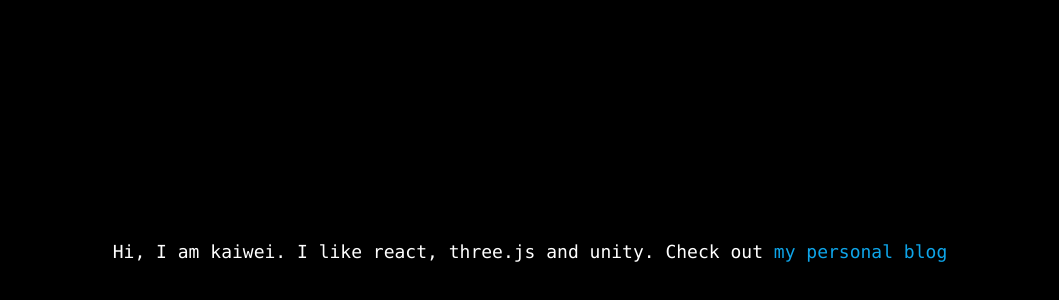
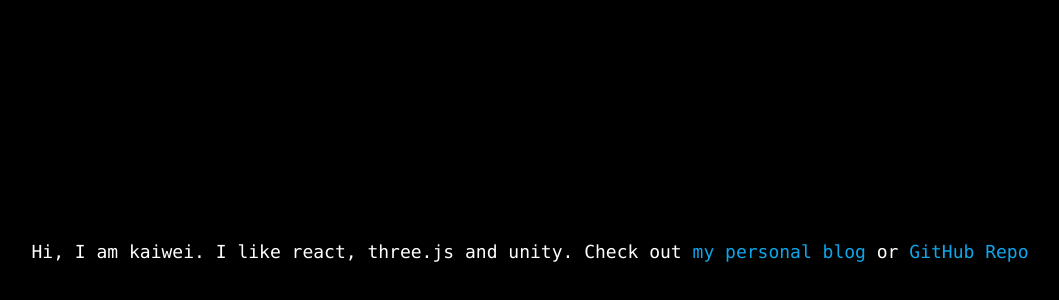
Before and after one commit to kaiwe1/kaiwe1.github.io, a plain HTML site: page index.html in a window 1280 px wide. Shown: the part 148-448 px from the top of the page, without its empty margins (110-1169 px from the left). Drawn offline with nearby package versions, Linux system fonts and the light colour scheme.

Commit message:
Update index.html

```diff
--- a/index.html
+++ b/index.html
@@ -9,7 +9,7 @@
 <body>
     <div id="container" class="flex items-center justify-center h-screen bg-black ">
         <div class="text-white font-mono text-lg">
-            Hi, I am kaiwei. I like react, three.js and unity. Check out <a class="text-sky-500" href="https://kwii.cc">my personal blog</a>
+            Hi, I am kaiwei. I like react, three.js and unity. Check out <a class="text-sky-500" href="https://kwii.cc">my personal blog</a> or <a class="text-sky-500" href="https://github.com/kaiwe1">GitHub Repo</a>
         </div>
     </div>
 </body>
```
